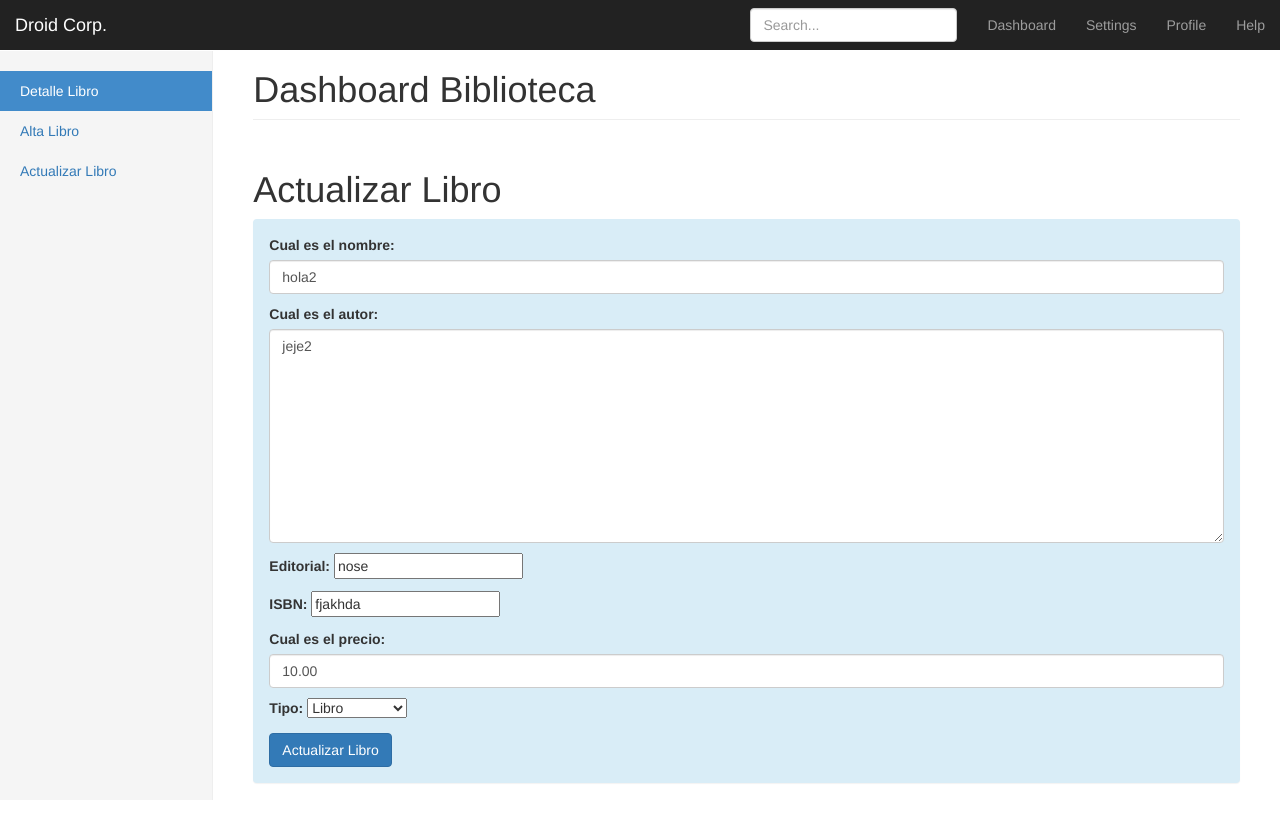
After one commit to DerianD/examen_unidad2, a Django app: page /detalle/1/editar/ in a window 1280 px wide. The commit adds this page. Run offline with Django 3.2, Linux system fonts and the light colour scheme; data comes from the database, SQL or seed files in the repository; both versions use the stored data as it was after the commit; some libraries are stand-ins or nearby versions.

Commit message:
Examen Parte 2

```diff
--- a/biblioteca/biblioteca/urls.py
+++ b/biblioteca/biblioteca/urls.py
@@ -27,5 +27,6 @@ urlpatterns = [
     url(r'^detalle/(?P<object_id>\d+)/$', views.detalle_libro, name='detalle'),
     url(r'^detalle/(?P<slug>[\w-]+)/$', views.detalle_s, name='detalle_s'),
     url(r'^detalle/(?P<slug>[\w-]+)/$', views.detalle_slug, name='detalle_slug'),
+    url(r'^detalle/(?P<object_id>\d+)/editar/$', views.actualizar, name='actualizar'),
     url(r'^crear_libro/$', views.agregar_libro, name='nuevo_libro'),
 ]
--- a/biblioteca/libros/forms.py
+++ b/biblioteca/libros/forms.py
@@ -1,4 +1,12 @@
 from django import forms
+
+from .models import libromodelo
+
+OPCIONES_TIPO = (
+    ('libro', "Libro"),
+    ('foto', "Foto"),
+    ('video juego', "Video Juego"),
+)
 
 class libroAddForms(forms.Form):
 
@@ -16,3 +24,37 @@ class libroAddForms(forms.Form):
             raise forms.ValidationError("El precio debe ser menos que $19999.00")
         else:
             return precio2
+
+
+class LibroModelForm(forms.ModelForm):
+    tipo=forms.ChoiceField(choices=OPCIONES_TIPO)
+    class Meta:
+        model=libromodelo
+        fields=[
+            "nombre",
+            "autor",
+            "editorial",
+            "ISBN",
+            "precio",
+            "tipo"
+        ]
+        labels={
+            "nombre":"Cual es el nombre",
+            "autor":"Cual es el autor",
+            "precio":"Cual es el precio"
+        }
+        widgets={
+            "nombre":forms.TextInput(attrs={'class':'form-control','placeholder':'Ponga el nombre'}),
+            "autor":forms.Textarea(attrs={'class':'form-control'}),
+            "precio":forms.NumberInput(attrs={'class':'form-control'})
+        }
+
+    def clean_precio(self):
+        precio2 = self.cleaned_data.get("precio")
+        if precio2 <= 100.00:
+            raise forms.ValidationError("El precio debe ser mayor que $100.00")
+        elif precio2 >= 19999.00:
+            raise forms.ValidationError("El precio debe ser menos que $19999.00")
+        else:
+            print "Nuevo libro creado"
+            return precio2
--- a/biblioteca/libros/views.py
+++ b/biblioteca/libros/views.py
@@ -3,7 +3,7 @@ from django.http import Http404
 from django.shortcuts import get_object_or_404
 
 from .models import libromodelo
-from .forms import libroAddForms
+from .forms import libroAddForms, LibroModelForm
 
 # Create your views here.
 
@@ -55,7 +55,11 @@ def detalle_slug(request, slug=None):
     return render(request, template, contexto)
 
 def agregar_libro(request, object_id=None):
-    form = libroAddForms(request.POST or None)
+    form = LibroModelForm(request.POST or None)
+    if form.is_valid():
+        form.save()
+        print "Alta exitosa!"
+    """
     if request.method == "POST":
         print request.POST
     if form.is_valid():
@@ -76,10 +80,27 @@ def agregar_libro(request, object_id=None):
         nuevo_libro.ISBN = ISBN
         nuevo_libro.precio = precio
         nuevo_libro.save()
-
+    """
     template = "agregar_libro.html"
     context = {
+        "titulo":"Crear Producto!",
         "form":form
     }
 
     return render(request, template, context)
+
+
+def actualizar(request, object_id=None):
+    #Logico de negocio alias hechizo
+    libros = get_object_or_404(libromodelo, id=object_id)
+    form = LibroModelForm(request.POST or None, instance=libros)
+    if form.is_valid():
+        form.save()
+        print "Actualizacion exitosa!"
+    template = "actualizar.html"
+    contexto= {
+           "libros": libros,
+           "form":form,
+           "titulo":"Actualizar Libro"
+           }
+    return render(request, template, contexto)
--- /dev/null
+++ b/biblioteca/static/css/mycss.css
@@ -0,0 +1,14 @@
+.panel {
+    margin-bottom: 20px;
+    background-color: #d9edf7;
+    border: 1px solid transparent;
+    border-radius: 4px;
+    -webkit-box-shadow: 0 1px 1px rgba(0,0,0,.05);
+    box-shadow: 0 1px 1px rgba(0,0,0,.05);
+}
+
+.btn-warning {
+    color: #333;
+    background-color: #ccc;
+    border-color: #337ab7;
+}
--- /dev/null
+++ b/biblioteca/templates/actualizar.html
@@ -0,0 +1,7 @@
+{% extends "base.html" %}
+
+{%block content%}
+
+    {%include "form.html" with form=form submit_btn="Actualizar Libro" titulo=titulo%}
+
+{%endblock%}
--- a/biblioteca/templates/base.html
+++ b/biblioteca/templates/base.html
@@ -16,6 +16,8 @@
 
     <!-- Custom styles for this template -->
     <link href="/static/css/dashboard.css" rel="stylesheet">
+
+    <link rel="stylesheet" href="/static/css/mycss.css">
 
 
     <!-- HTML5 shim and Respond.js for IE8 support of HTML5 elements and media queries -->
@@ -36,7 +38,7 @@
             <span class="icon-bar"></span>
             <span class="icon-bar"></span>
           </button>
-          <a class="navbar-brand" href="#">Project name</a>
+          <a class="navbar-brand" href="/">Droid Corp.</a>
         </div>
         <div id="navbar" class="navbar-collapse collapse">
           <ul class="nav navbar-nav navbar-right">
@@ -57,8 +59,8 @@
         <div class="col-sm-3 col-md-2 sidebar">
           <ul class="nav nav-sidebar">
             <li class="active"><a href="/libros">Detalle Libro <span class="sr-only">(current)</span></a></li>
-            <li><a href="#">Alta Libro</a></li>
-            <li><a href="#">Actualizar Libro</a></li>
+            <li><a href="/crear_libro">Alta Libro</a></li>
+            <li><a href="/detalle/01/editar">Actualizar Libro</a></li>
           </ul>
 
         </div>
@@ -69,28 +71,15 @@
 
           </div>
 
-          <h2 class="sub-header">Lista de Libros</h2>
-          <div class="table-responsive">
-            <table class="table table-striped">
-              <thead>
-                <tr>
-                  <th>ID</th>
-                  <th>Nombre</th>
-                  <th>Autor</th>
-                  <th>Editorial</th>
-                  <th>ISBN</th>
-                  <th>Precio</th>
-                </tr>
-              </thead>
-              <tbody>
+
                   {%block content%}
 
                   {%endblock%}
 
 
-              </tbody>
-            </table>
-          </div>
+
+
+
         </div>
       </div>
     </div>
--- /dev/null
+++ b/biblioteca/templates/form.html
@@ -0,0 +1,10 @@
+<h1>{{titulo}}</h1>
+<div class="panel panel-default">
+  <div class="panel-body">
+    <form class="" action="" method="POST" class=form-horizontal>{% csrf_token %}
+      {{form.as_p}}
+      <input type="submit" class ="btn btn-primary "name="" value="{{submit_btn}}">
+
+    </form>
+  </div>
+</div>
```
Also changed, not shown: biblioteca/templates/agregar_libro.html (+2 -6 lines), biblioteca/templates/lista_libros.html (+25 -1 lines), biblioteca/db.sqlite3.
